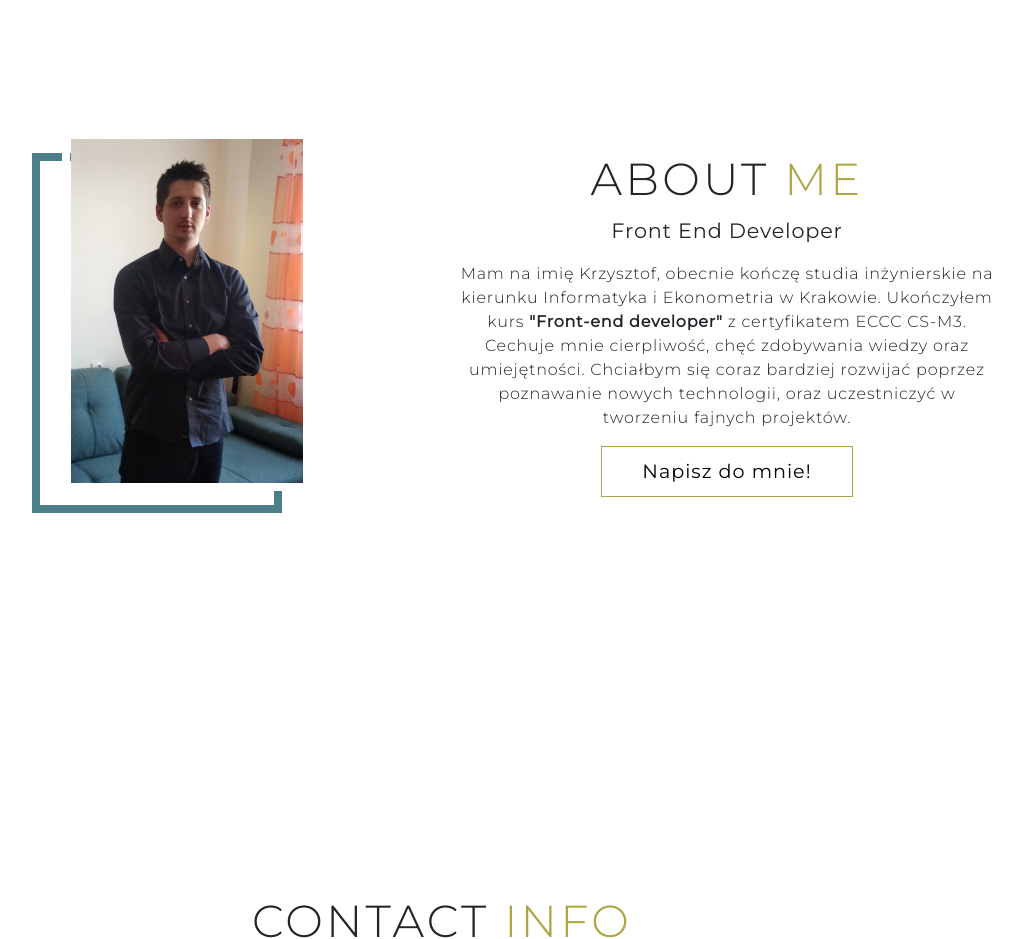
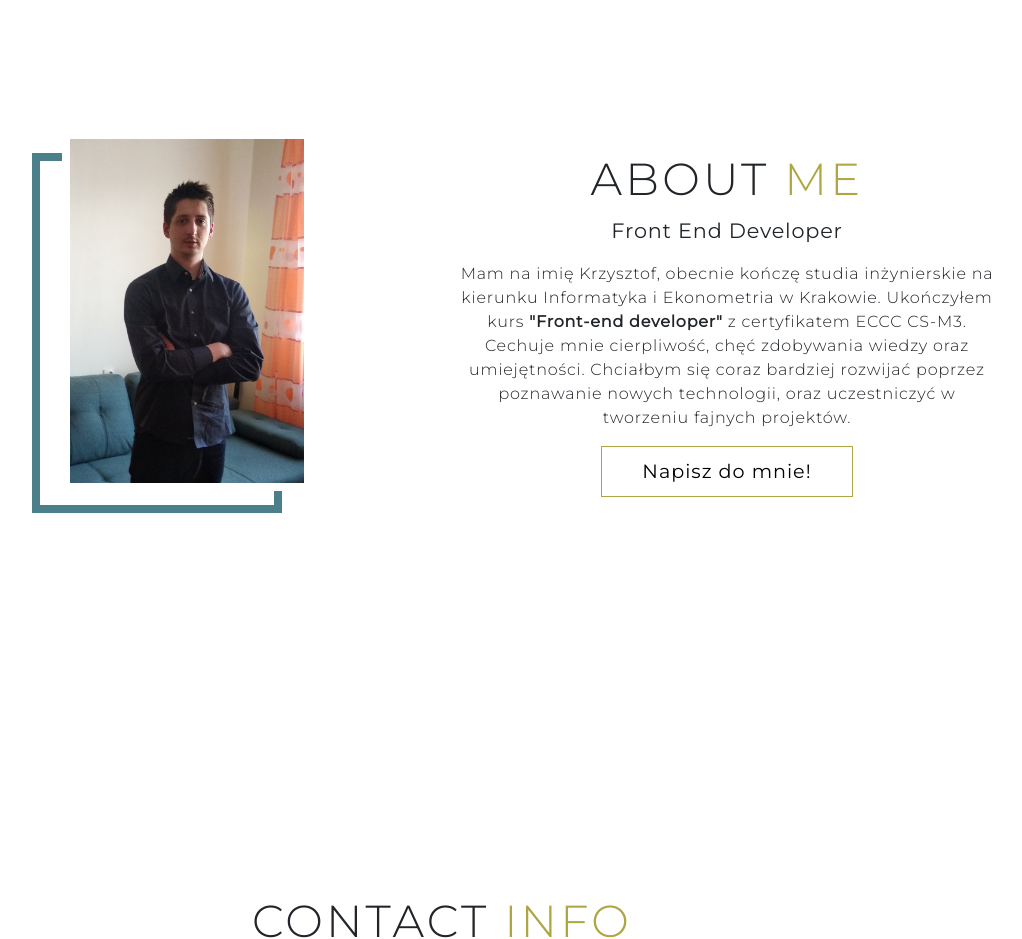
Before and after one commit to krzychu7346/Portfolio, a plain HTML site: page index.html in a window 1280 px wide. Shown: the part 3560-4499 px from the top of the page, without its empty margins (198-1220 px from the left). Drawn offline with nearby package versions, Linux system fonts and the light colour scheme.

Commit message:
new photos

```diff
--- a/index.html
+++ b/index.html
@@ -268,7 +268,7 @@
                 <div class="col-12 col-md-4 order-1  mx-auto">
                     <div class="border-div">
                         <div class="img-box">
-                            <img src="./src/img/2.jpg" class="" alt="Krzysztof Stefanik Portfolio Image">
+                            <img src="./src/img/KrzysztofStefanik.jpg" class="" alt="Krzysztof Stefanik Portfolio Image">
                         </div>
                     </div>
                 </div>
```
Also changed, not shown: src/img/2.jpg (deleted), src/img/KrzysztofStefanik.jpg (added).
